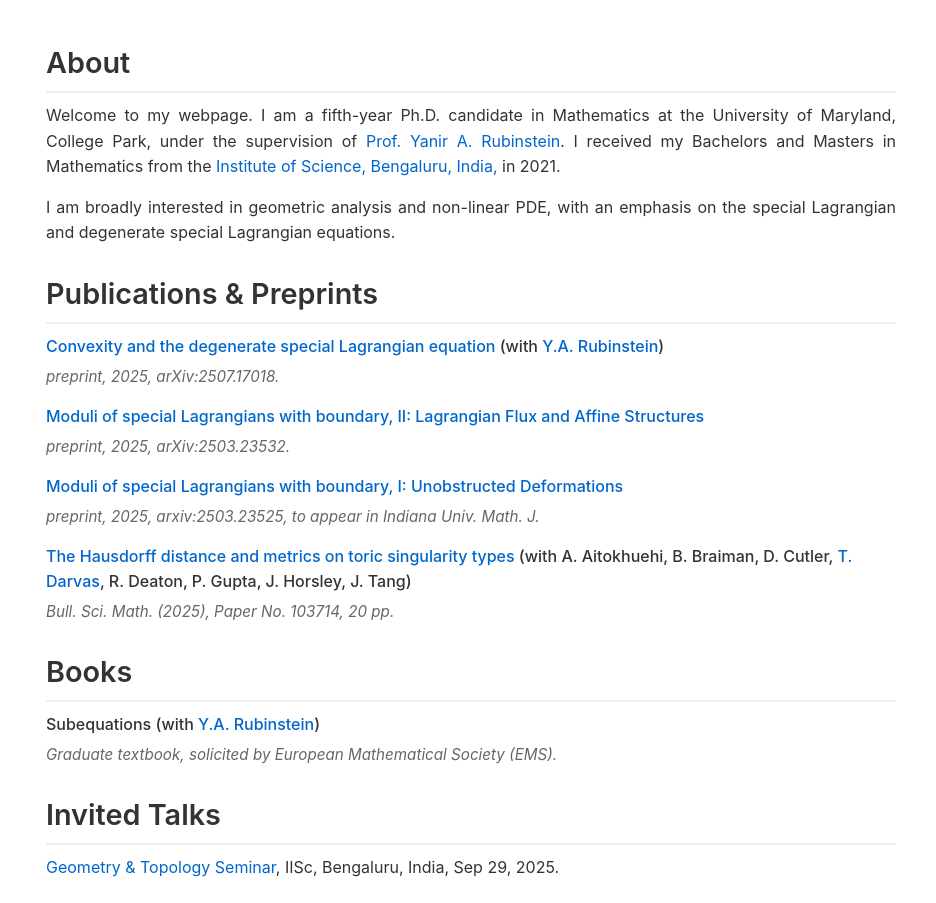
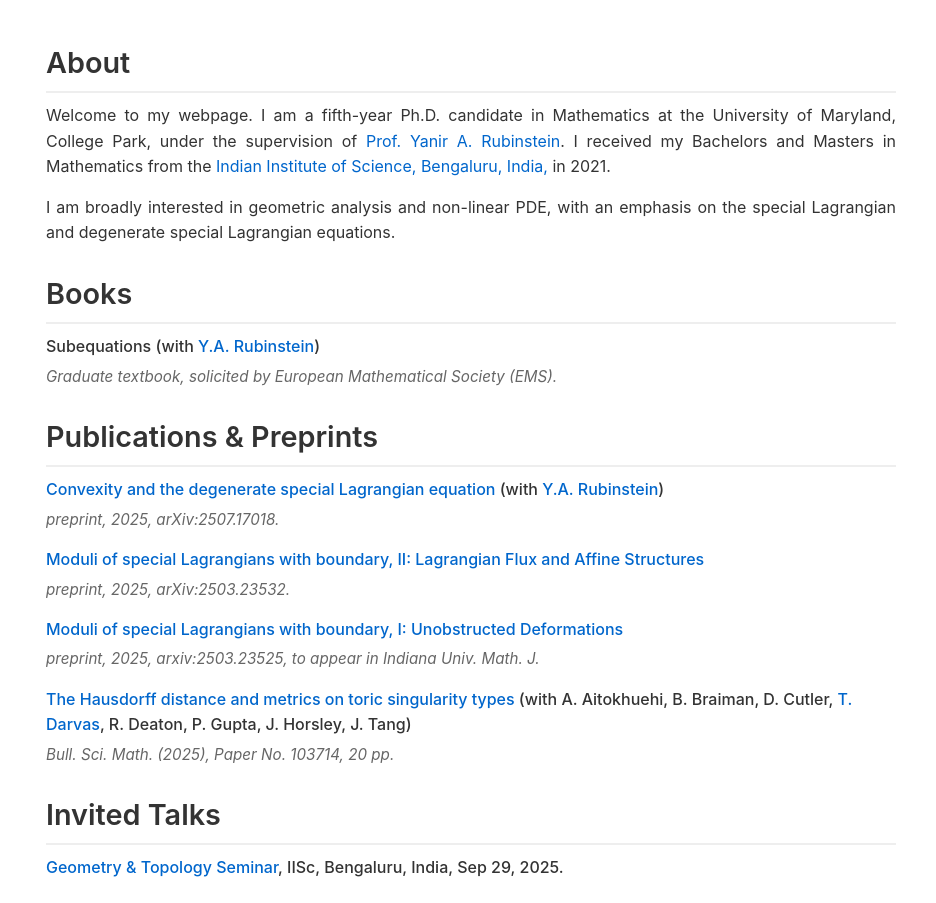
Before and after one commit to pvasanth184/pvasanth184.github.io, a plain HTML site: page website-ver-1.html in a window 1280 px wide. Shown: the top 903 px of the page, 344-1280 px from the left. Drawn offline with Linux system fonts and the light colour scheme.

Commit message:
Update website-ver-1.html
Fixed typos.

```diff
--- a/website-ver-1.html
+++ b/website-ver-1.html
@@ -5,6 +5,7 @@
     <meta name="viewport" content="width=device-width, initial-scale=1.0">
     <link rel="stylesheet" href="https://cdnjs.cloudflare.com/ajax/libs/font-awesome/6.4.0/css/all.min.css">
     <title>Vasanth Pidaparthy | University of Maryland</title>
+    <meta name="description" content="Personal academic webpage of Vasanth Pidaparthy, Ph.D. Candidate in Mathematics at the University of Maryland, specializing in geometric analysis and non-linear PDEs.">
     <style>
         * { margin: 0; padding: 0; box-sizing: border-box; }
         body { font-family: -apple-system, BlinkMacSystemFont, 'Segoe UI', 'Roboto', 'Helvetica', 'Arial', sans-serif; line-height: 1.6; color: #333; background-color: #fff; padding: 40px 20px; }
@@ -77,11 +78,19 @@
         <main class="main-content">
             <h2>About</h2>
             <p>
-                Welcome to my webpage. I am a fifth-year Ph.D. candidate in Mathematics at the University of Maryland, College Park, under the supervision of <a href="http://www.math.umd.edu/~yanir/" target="_blank" rel="noopener noreferrer">Prof. Yanir A. Rubinstein</a>. I received my Bachelors and Masters in Mathematics from the <a href="https://ug.iisc.ac.in/" target="_blank" rel="noopener noreferrer">Institute of Science, Bengaluru, India,</a> in 2021.
+                Welcome to my webpage. I am a fifth-year Ph.D. candidate in Mathematics at the University of Maryland, College Park, under the supervision of <a href="http://www.math.umd.edu/~yanir/" target="_blank" rel="noopener noreferrer">Prof. Yanir A. Rubinstein</a>. I received my Bachelors and Masters in Mathematics from the <a href="https://ug.iisc.ac.in/" target="_blank" rel="noopener noreferrer">Indian Institute of Science, Bengaluru, India,</a> in 2021.
             </p>
             <p>
                 I am broadly interested in geometric analysis and non-linear PDE, with an emphasis on the special Lagrangian and degenerate special Lagrangian equations.
             </p>
+
+            <h2>Books</h2>
+            <div class="publication">
+                <div class="publication-title">Subequations (with <a href="http://www.math.umd.edu/~yanir/" target="_blank" rel="noopener noreferrer">Y.A. Rubinstein</a>)</div>
+                <div class="publication-details">
+                    <em>Graduate textbook, solicited by European Mathematical Society (EMS).</em>
+                </div>
+            </div>
 
             <h2>Publications & Preprints</h2>
             <div class="publication">
@@ -115,17 +124,11 @@
                 </div>
             </div>
 
-            <h2>Books</h2>
-            <div class="publication">
-                <div class="publication-title">Subequations (with <a href="http://www.math.umd.edu/~yanir/" target="_blank" rel="noopener noreferrer">Y.A. Rubinstein</a>)</div>
-                <div class="publication-details">
-                    <em>Graduate textbook, solicited by European Mathematical Society (EMS).</em>
-                </div>
-            </div>
-
             <h2>Invited Talks</h2>
             <div class="publication">
-                <a href="https://math.iisc.ac.in/seminars/2025/2025-09-29-vasanth-pidaparthy.html" target="_blank" rel="noopener noreferrer">Geometry & Topology Seminar</a>, IISc, Bengaluru, India, Sep 29, 2025.
+                <div class="publication-title">
+                    <a href="https://math.iisc.ac.in/seminars/2025/2025-09-29-vasanth-pidaparthy.html" target="_blank" rel="noopener noreferrer">Geometry & Topology Seminar</a>, IISc, Bengaluru, India, Sep 29, 2025.
+                </div>
             </div>
 
             <h2>Outreach</h2>
```
